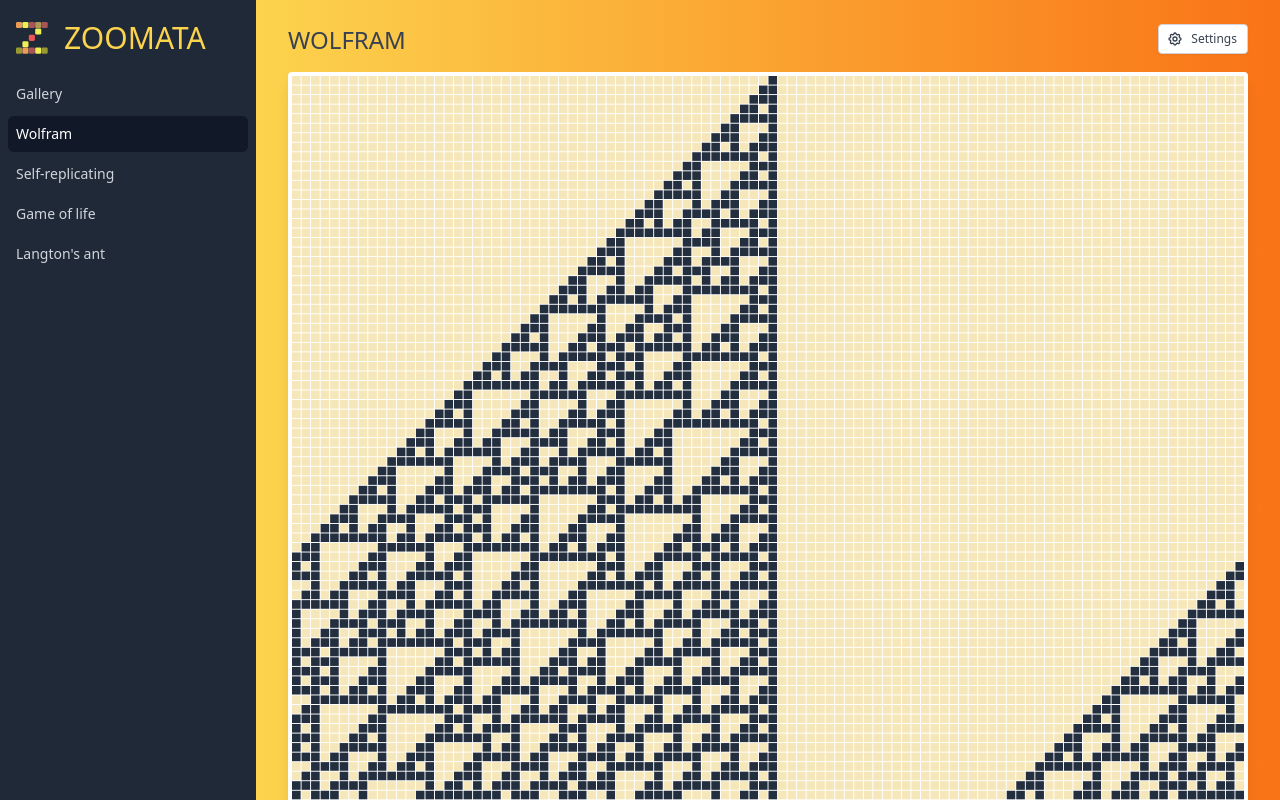
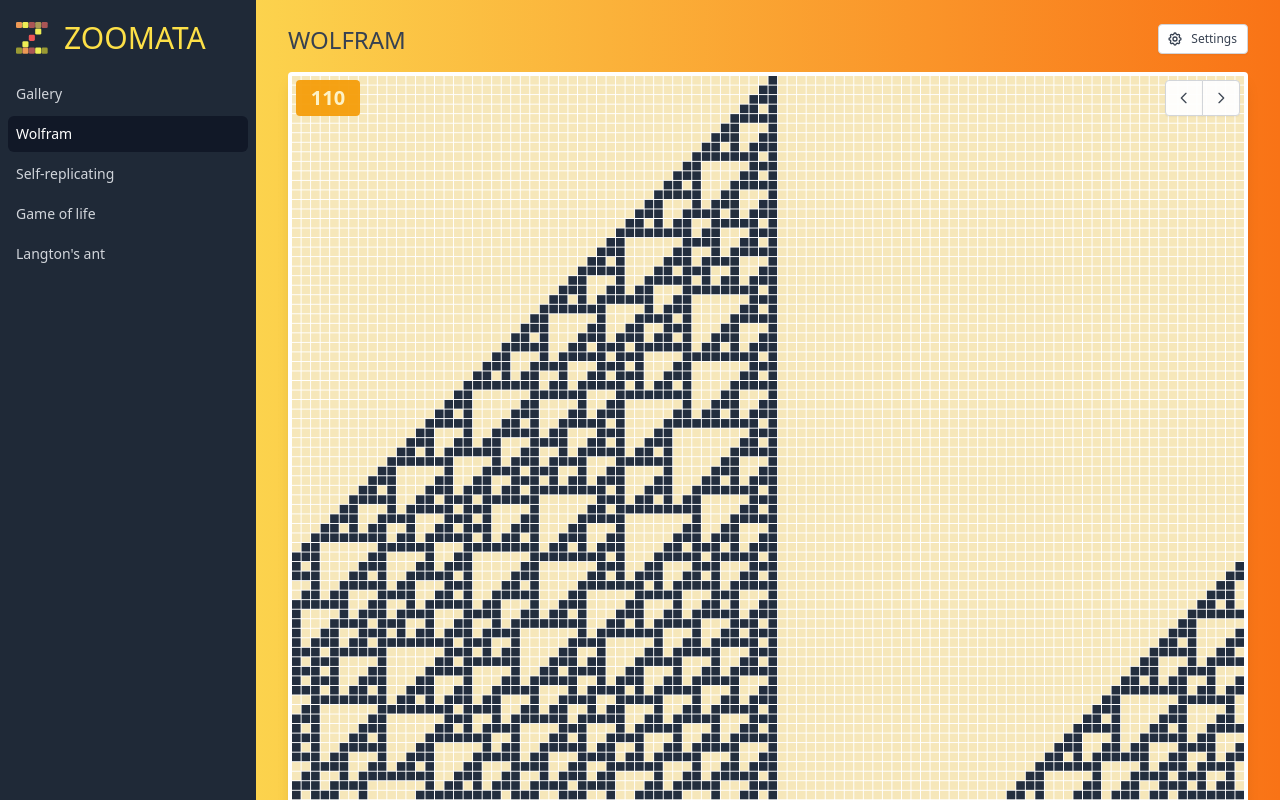
Before and after one commit to undo76/zoomata, a Next.js app: page /wolfram in a window 1280 px wide. Built offline with nearby package versions, Linux system fonts and the light colour scheme; a web font is replaced by a local one.

Commit message:
Better Wolfram Controls

```diff
--- a/components/WolframControls.tsx
+++ b/components/WolframControls.tsx
@@ -14,8 +14,8 @@ interface WolframControlsProps {
 export const WolframControls: React.FC<WolframControlsProps> = React.memo(
   ({ rule, onPrevious, onNext, minRule, maxRule }) => {
     return (
-      <div className="flex space-x-1 opacity-[95%]">
-        <div className="mr-2 px-2 py-1 bg-gray-700 text-gray-300 text-xl font-semibold rounded">
+      <div className="flex space-x-1 justify-between opacity-[95%]">
+        <div className="mr-2 px-2 py-1 bg-amber-500 text-amber-100 text-xl text-center font-semibold rounded border-gray-100 w-16">
           {rule}
         </div>
         <ButtonGroup>
--- a/pages/wolfram.tsx
+++ b/pages/wolfram.tsx
@@ -26,7 +26,7 @@ export default function Wolfram() {
     >
       <div className="relative rounded overflow-hidden p-1 shadow-lg bg-white">
         <WolframAutomata rule={rule} width={width} steps={steps} />
-        <div className="absolute bottom-2 left-2">
+        <div className="absolute top-2 left-2 right-2">
           <WolframControls
             rule={rule}
             minRule={0}
--- a/tailwind.config.js
+++ b/tailwind.config.js
@@ -1,4 +1,6 @@
 const defaultTheme = require("tailwindcss/defaultTheme");
+const colors = require("tailwindcss/colors");
+
 module.exports = {
   purge: ["./pages/**/*.{js,ts,jsx,tsx}", "./components/**/*.{js,ts,jsx,tsx}"],
   mode: "jit",
@@ -8,6 +10,10 @@ module.exports = {
       fontFamily: {
         sans: ["Inter var", ...defaultTheme.fontFamily.sans],
       },
+      colors: {
+        ...colors,
+        gray: colors.coolGray,
+      },
     },
   },
   variants: {
```
